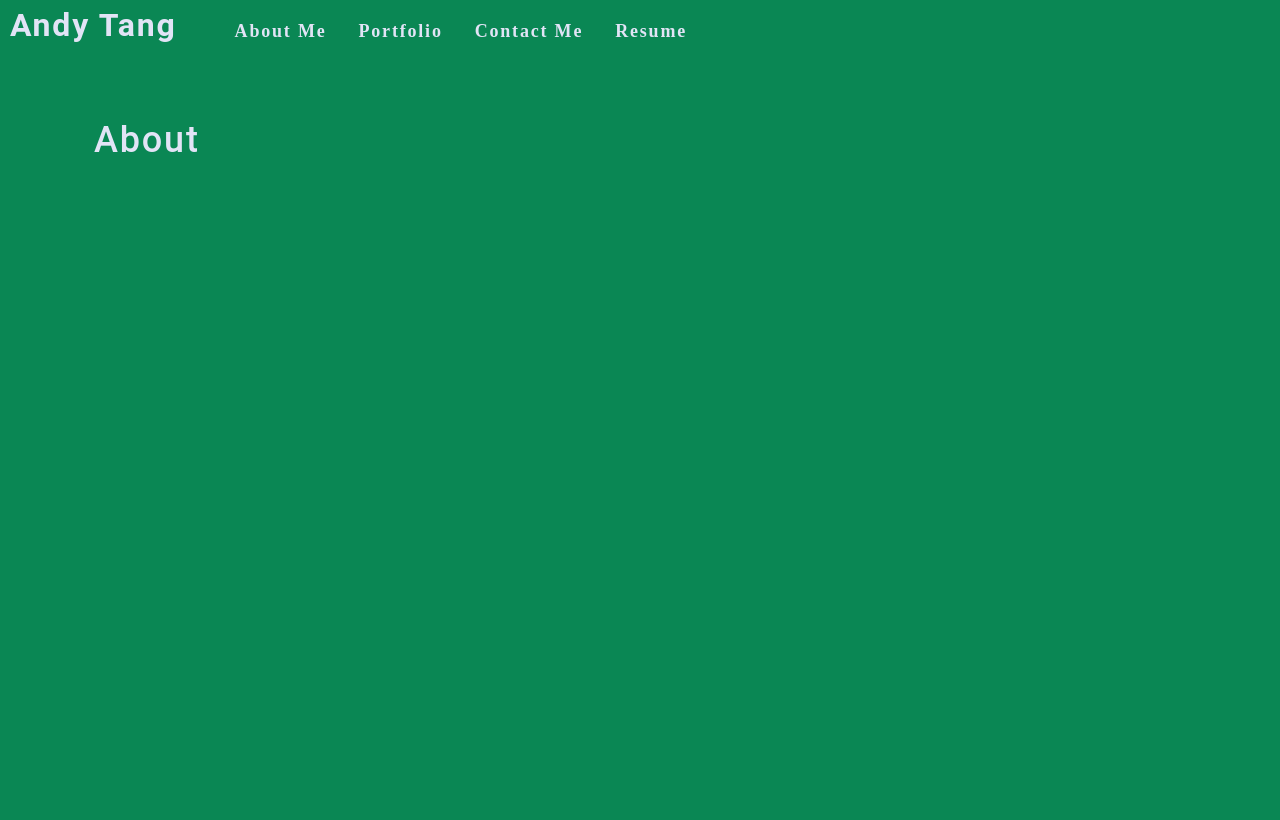
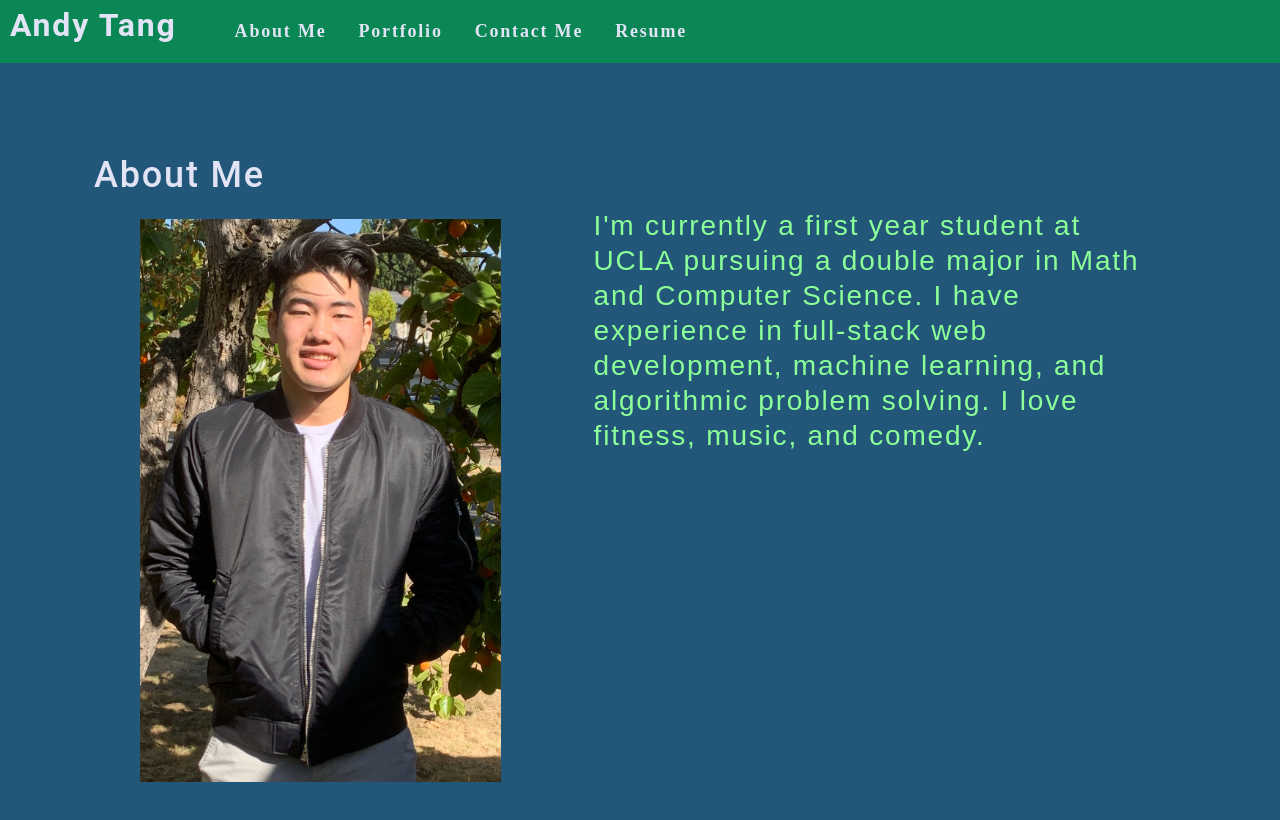
Before and after one commit to andytang02/react-portfolio, a React (Create React App) app: page / in a window 1280 px wide. Both pictures are taken after a click on the element "About Me". Shown: the top 820 px of the page. Built offline with nearby package versions, Linux system fonts and the light colour scheme.

Commit message:
about me

```diff
--- a/src/components/About/index.js
+++ b/src/components/About/index.js
@@ -3,7 +3,17 @@ import React from 'react';
 function About() {
 
   return (
-    <h1>About</h1>
+    <section className="my-5">
+      <h1>About Me</h1>
+      <div className = "flex-row space-around">
+        <img src={require("../../assets/pfp.jpeg").default} className="my-2" style={{ width: "33%" }} alt="Profile Picture" />
+        <h3>
+            I'm currently a first year student at UCLA pursuing a double major in Math and Computer Science.
+            I have experience in full-stack web development, machine learning, and algorithmic problem solving.
+            I love fitness, music, and comedy.
+        </h3>
+      </div>
+    </section>
   );
 }
 
--- a/src/index.css
+++ b/src/index.css
@@ -34,10 +34,9 @@ body {
   line-height: 1.5;
   font-size: 18px;
   letter-spacing: .1em;
-  background: var(--dark);
+  background: var(--primary);
   color: var(--light);
   font-family: 'Poiret One', cursive;
-
 }
 
 h1,
@@ -54,6 +53,7 @@ h6 {
 
 h1 {
   font-size: 2.25rem;
+  color: var(--light);
 }
 
 h2 {
@@ -62,6 +62,9 @@ h2 {
 
 h3 {
   font-size: 1.75rem;
+  font-family:"Arial";
+  color: var(--secondary);
+  width: 50%;
 }
 
 h4 {
@@ -181,6 +184,10 @@ textarea {
   justify-content: space-between;
 }
 
+.space-around {
+  justify-content: space-around;
+}
+
 .flex-end {
   justify-content: flex-end;
 }
```
Also changed, not shown: src/assets/pfp.jpeg (added), 1 other file (tests, documents, lock files or other folders).
